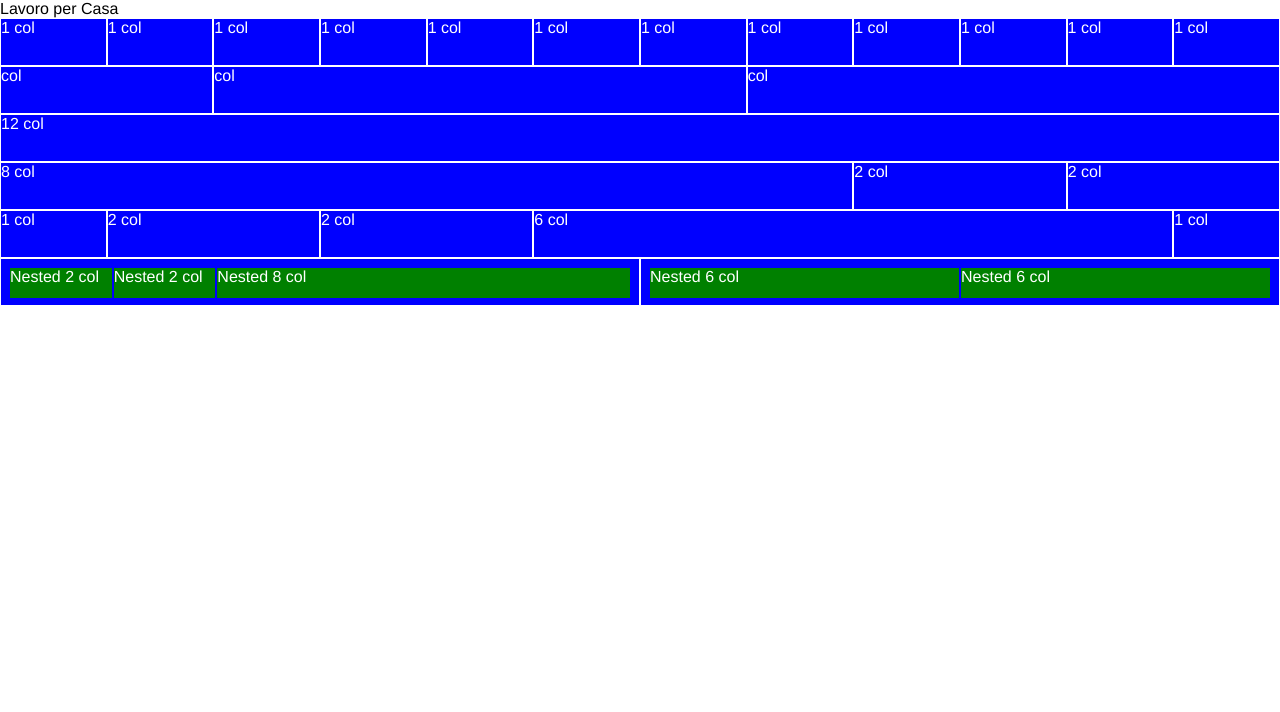
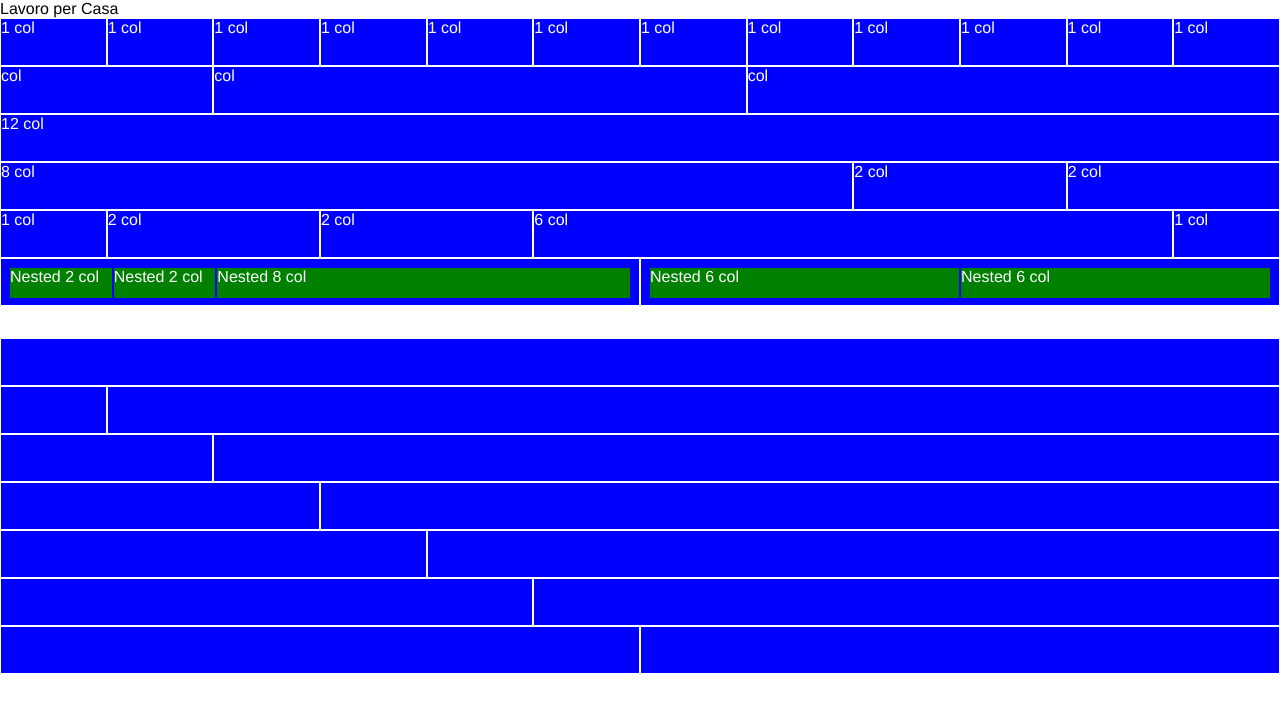
Before and after one commit to Dihep/html-css-12bool, a plain HTML site: page index.html in a window 1280 px wide. Drawn offline with Linux system fonts and the light colour scheme.

Commit message:
Second section completed.

```diff
--- a/css/style.css
+++ b/css/style.css
@@ -6,6 +6,9 @@ UNIVERSAL STYLES
     margin: 0;
     padding: 0;
     font-family: Helvetica;
+}
+main>section {
+    margin-bottom: 2rem;
 }
 
 /******************************
--- a/index.html
+++ b/index.html
@@ -14,6 +14,9 @@
     </header>
 
     <main>
+
+        <!-- First section -->
+        <section>
 
             <div class="row">
                 <div class="col w1">1 col</div>
@@ -54,8 +57,34 @@
                     <div class="col2 w6">Nested 6 col</div>
                     <div class="col2 w6">Nested 6 col</div>
                 </div>
+            </div>
 
+        </section>
+
+        <!-- Second section -->
+        <section>
+            <div class="row">
+                <div class="col w12"></div>
+
+                <div class="col w1"></div>
+                <div class="col w11"></div>
+
+                <div class="col w2"></div>
+                <div class="col w10"></div>
+
+                <div class="col w3"></div>
+                <div class="col w9"></div>
+
+                <div class="col w4"></div>
+                <div class="col w8"></div>
+
+                <div class="col w5"></div>
+                <div class="col w7"></div>
+
+                <div class="col w6"></div>
+                <div class="col w6"></div>
             </div>
+        </section>
 
     </main>
 
```
Lines whose indentation alone changed are shown as unchanged.
